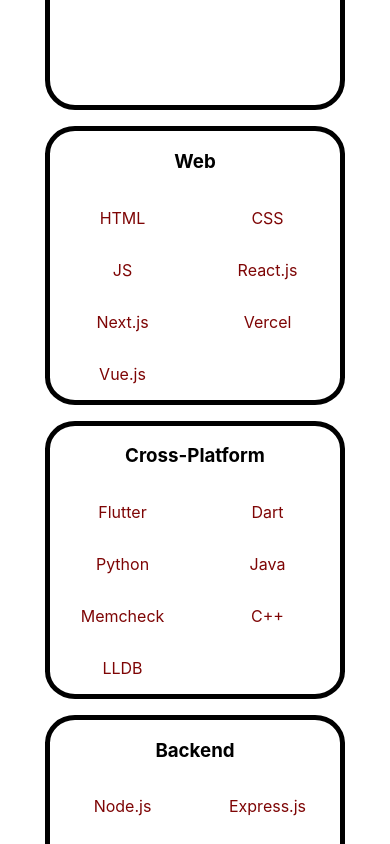
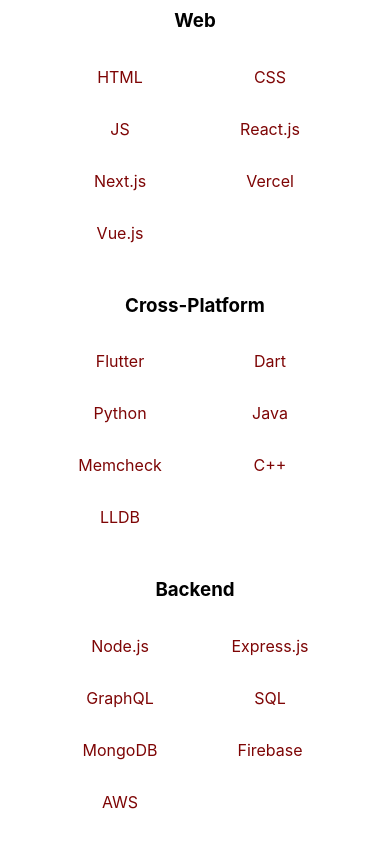
Before and after one commit to me-here/portfolio-site, a Next.js app: page / in a window 390 px wide. Shown: the part 2420-3264 px from the top of the page. Built offline with nearby package versions, Linux system fonts and the light colour scheme.

Commit message:
Hide StyledBubble border in Mobile.

```diff
--- a/components/SkillsSection.tsx
+++ b/components/SkillsSection.tsx
@@ -1,18 +1,50 @@
 import styled from "styled-components";
-import {
-  SectionHeading,
-  Colors,
-  SpacedGroup
-} from "../styles/global-styled";
-import { ScreenSize } from '../styles/style-constants'
+import { SectionHeading, Colors, SpacedGroup } from "../styles/global-styled";
+import { ScreenSize } from "../styles/style-constants";
 const SkillsSection = () => (
   <SpacedGroup vertical="3rem" horizontal="3rem">
     <SectionHeading>Skills</SectionHeading>
     <SkillGrid>
-        <SkillBubble title="iOS" details={["Swift", "XCode", "Alamofire", "UIKit"]}/>
-        <SkillBubble title="Web" details={["HTML", "CSS", "JS", "React.js", "Next.js", "Vercel", "Vue.js"]}/>
-        <SkillBubble title="Cross-Platform" details={["Flutter", "Dart", "Python", "Java", "Memcheck", "C++", "LLDB"]}/>
-        <SkillBubble title="Backend" details={["Node.js", "Express.js", "GraphQL", "SQL", "MongoDB", "Firebase", "AWS"]}/>
+      <SkillBubble
+        title="iOS"
+        details={["Swift", "XCode", "Alamofire", "UIKit"]}
+      />
+      <SkillBubble
+        title="Web"
+        details={[
+          "HTML",
+          "CSS",
+          "JS",
+          "React.js",
+          "Next.js",
+          "Vercel",
+          "Vue.js",
+        ]}
+      />
+      <SkillBubble
+        title="Cross-Platform"
+        details={[
+          "Flutter",
+          "Dart",
+          "Python",
+          "Java",
+          "Memcheck",
+          "C++",
+          "LLDB",
+        ]}
+      />
+      <SkillBubble
+        title="Backend"
+        details={[
+          "Node.js",
+          "Express.js",
+          "GraphQL",
+          "SQL",
+          "MongoDB",
+          "Firebase",
+          "AWS",
+        ]}
+      />
     </SkillGrid>
   </SpacedGroup>
 );
@@ -23,43 +55,45 @@
   place-content: center;
   gap: 1rem;
 
-    @media (min-width: ${ScreenSize.small})
-    {
+  @media (min-width: ${ScreenSize.small}) {
     grid-template-columns: 300px;
+    grid-template-rows: none;
   }
 
-    @media (min-width: ${ScreenSize.medium})
-    {
+  @media (min-width: ${ScreenSize.medium}) {
     grid-template-columns: repeat(2, 300px);
   }
 `;
 
 interface SkillBubbleProps {
-    readonly title: string
-    readonly details: Array<string>
+  readonly title: string;
+  readonly details: Array<string>;
 }
 
 const SkillBubble = (props: SkillBubbleProps) => (
   <StyledBubble>
     <h3>{props.title}</h3>
     <SingularSkillDetailStyled>
-            {props.details.map(detail => <p key={detail}>{detail}</p>)}
+      {props.details.map((detail) => (
+        <p key={detail}>{detail}</p>
+      ))}
     </SingularSkillDetailStyled>
   </StyledBubble>
 );
 
-
 const SingularSkillDetailStyled = styled.div`
   display: grid;
   grid-template-columns: 1fr 1fr;
-    color: ${Colors.secondaryRed}
+  color: ${Colors.secondaryRed};
 `;
 
-
 const StyledBubble = styled.div`
-    border: 5px solid black;
   border-radius: 10%;
   text-align: center;
+
+  @media only screen and (min-width: ${ScreenSize.medium}) {
+    border: 5px solid black;
+  }
 `;
 
 export default SkillsSection;
```
Lines whose indentation alone changed are shown as unchanged.
